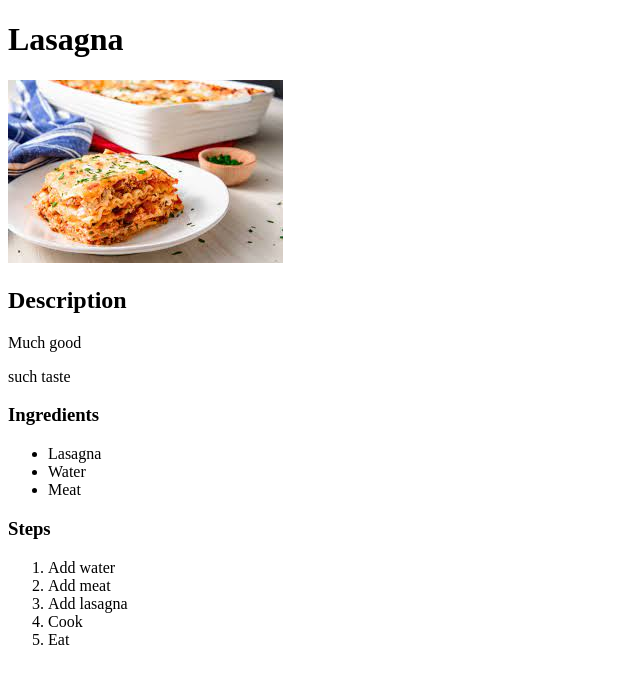
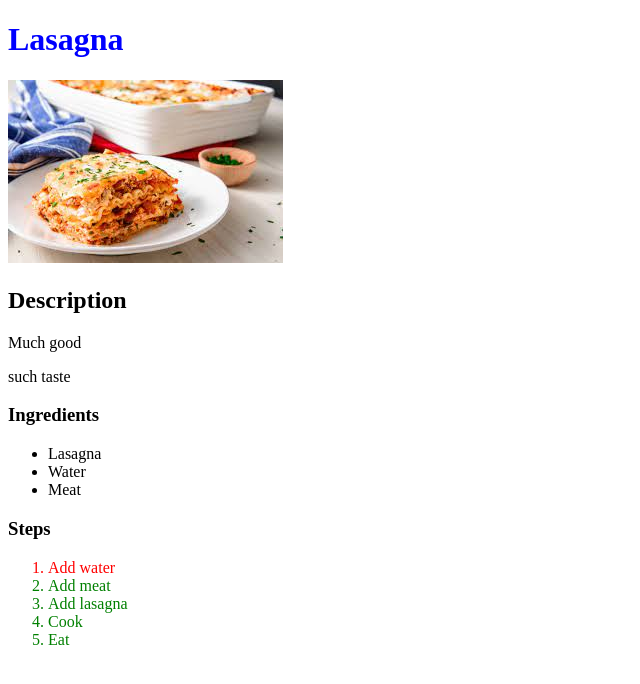
Before and after one commit to mikarvon18/odin-recipes, a plain HTML site: page recipes/lasagna.html in a window 1280 px wide. Shown: the whole page, without its empty margins (0-640 px from the left). Drawn offline with Linux system fonts and the light colour scheme.

Commit message:
Added some very basic css for the recipes

```diff
--- a/recipes/lasagna.html
+++ b/recipes/lasagna.html
@@ -3,9 +3,10 @@
 <head>
     <meta charset="UTF-8">
     <title>Document</title>
+    <link rel="stylesheet" href="../style.css">
 </head>
 <body>
-    <h1>Lasagna</h1>
+    <h1 class="header">Lasagna</h1>
     <img src="../img/lasagna.jpg" alt="Image of the finished lasagna">
     <h2>Description</h2>
     <p>Much good</p>
@@ -18,8 +19,8 @@
     </ul>
     <h3>Steps</h3>
 
-    <ol>
-        <li>Add water</li>
+    <ol class="steplist">
+        <li class="list-element">Add water</li>
         <li>Add meat</li>
         <li>Add lasagna</li>
         <li>Cook</li>
--- /dev/null
+++ b/style.css
@@ -0,0 +1,9 @@
+.header {
+    color: blue;
+}
+.steplist {
+    color: green;
+}
+.list-element {
+    color: red;
+}
```
Also changed, not shown: index.html (+2 -1 lines), recipes/meatballs.html (+2 -1 lines), recipes/soup.html (+2 -1 lines).
